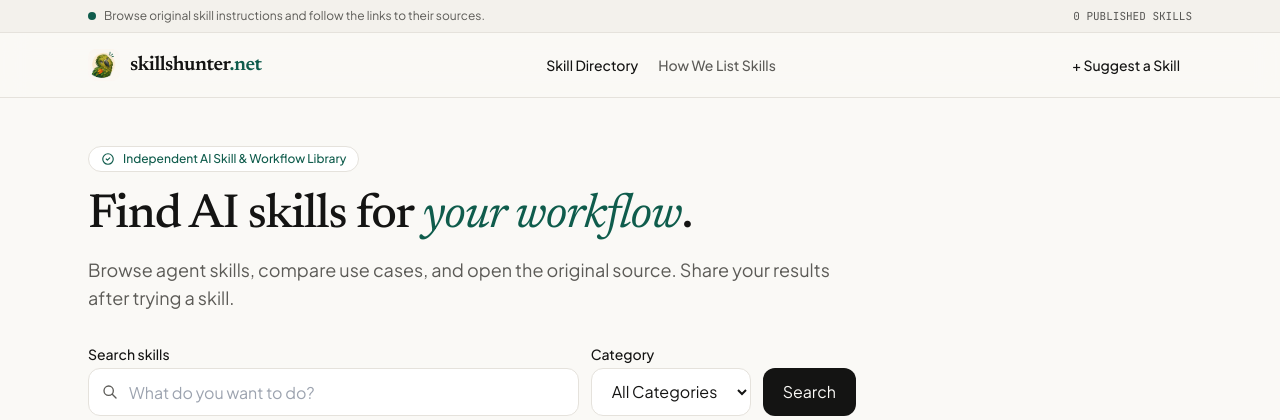
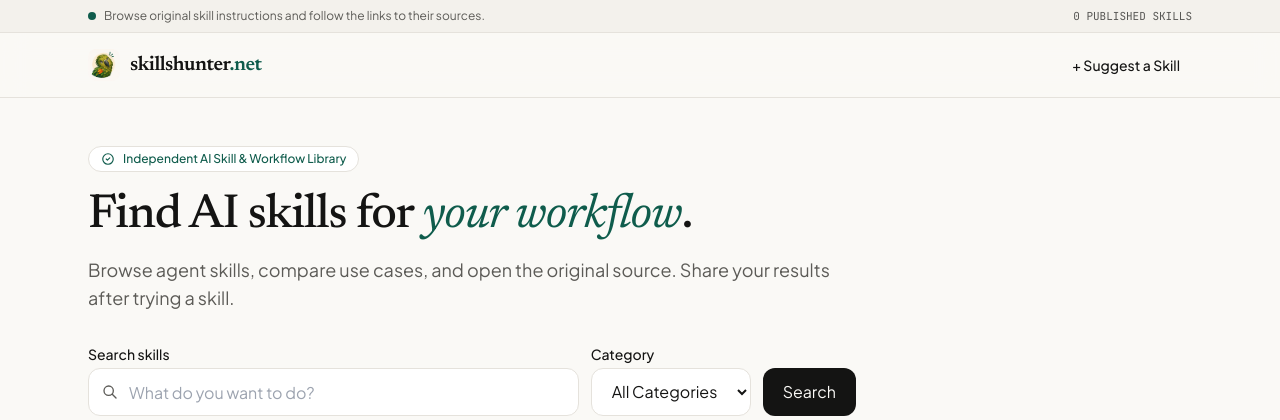
Before and after one commit to sryyabey/skillshunter, a Laravel app: page / in a window 1280 px wide. Shown: the top 420 px of the page. Run offline with Laravel 12, Linux system fonts and the light colour scheme; data that the repository does not hold is empty; some libraries are stand-ins or nearby versions.

Commit message:
welcome editing

```diff
--- a/resources/views/welcome.blade.php
+++ b/resources/views/welcome.blade.php
@@ -31,8 +31,6 @@
 @endsection
 
 @section('navigation')
-<a href="#skill-directory" class="text-ink hover:text-emeraldTrust transition-colors">Skill Directory</a>
-        <a href="#editorial-standards" class="hover:text-emeraldTrust transition-colors">How We List Skills</a>
         @if ($feed->isNotEmpty())
         <a href="#community-feed" class="hover:text-emeraldTrust transition-colors">Latest Reviews</a>
         @endif
```
